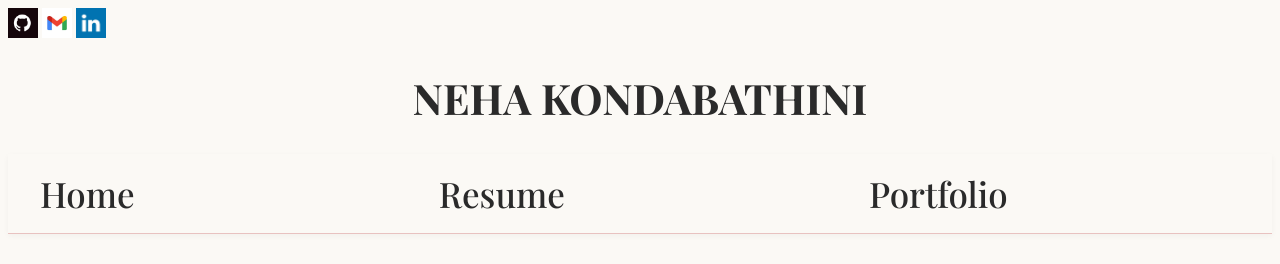
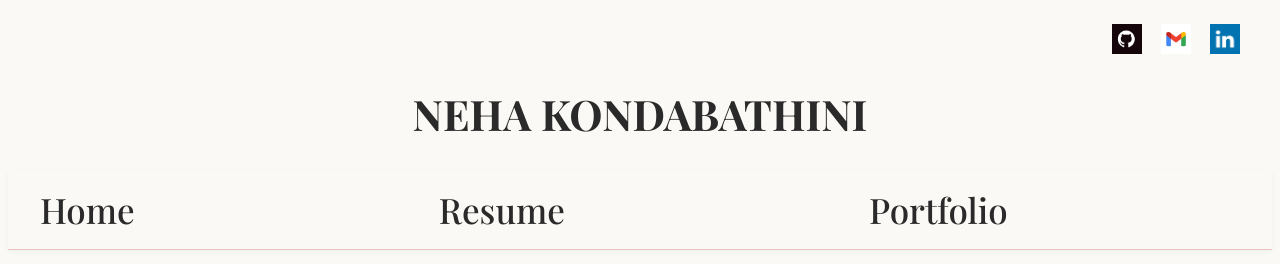
Before and after one commit to bcdfgi/Portfolio-Website, a plain HTML site: page pages/nav.html in a window 1280 px wide. Shown: the top 264 px of the page. Drawn offline with nearby package versions, Linux system fonts and the light colour scheme; a web font is replaced by a local one.

Commit message:
added social links

```diff
--- a/pages/nav.html
+++ b/pages/nav.html
@@ -49,17 +49,39 @@
     font-family: 'Playfair Display', serif;
 
   }
-  .github-image{
+  .image-icon{
     width: 30px;
-    height:px;
+    height:30px;
+    object-fit: contain;
+
+
+  }
+  .image-icon:hover{
+    filter: brightness(0) saturate(100%) invert(79%) sepia(6%) saturate(502%) hue-rotate(39deg) brightness(93%) contrast(86%);
+  }
+  .links{
+    display: flex;
+    justify-content: flex-end;
+    gap: 1.2rem;
+    padding: 1rem 2rem 0 2rem;
 
 
   }
 </style>
 <body>
-  <img src="/images/github.jpeg" class="github-image">
-  <img src="/images/gmail.jpeg" class="github-image">
-  <img src="/images/linkedin.jpeg" class="github-image">
+  <div class="links">
+    <a href="https://github.com/bcdfgi/Portfolio-Website" target="-blank">
+      <img src="/images/github.jpeg" class="image-icon" alt="Github">
+    </a>
+    <a href="https://mail.google.com/mail/u/0/#inbox" target="-blank">
+      <img src="/images/gmail.jpeg" class="image-icon" alt="Gmail">
+    </a>
+    <a href="https://www.linkedin.com/in/neha-kondabathini-9964b6231/" target="-blank">
+      <img src="/images/linkedin.jpeg" class="image-icon" alt="linkedin">
+    </a>
+
+  </div>
+
   <h1>Neha Kondabathini</h1>
   <nav class="nav-bar">
     <a href="home_page.html">Home</a>
```
Also changed, not shown: 1 other file.
